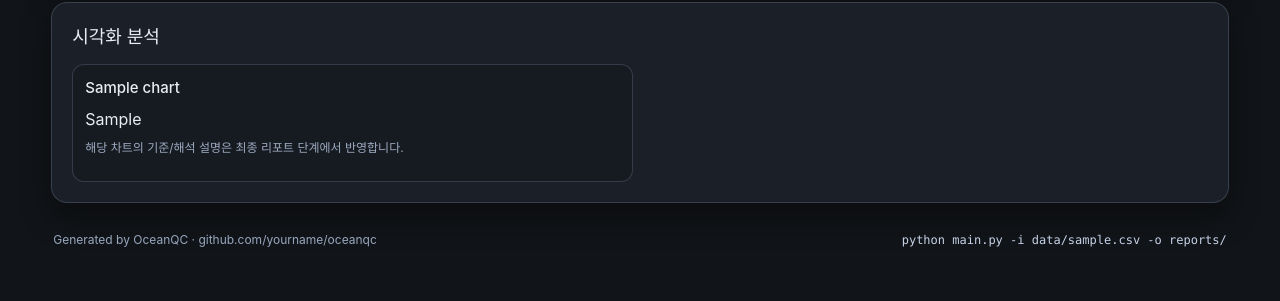
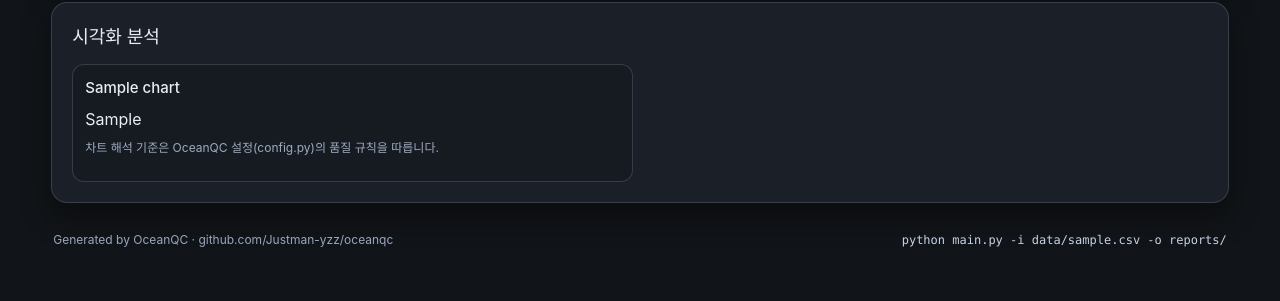
Before and after one commit to Justman-yzz/oceanqc, a Python web app: template templates/report_template.html in a window 1280 px wide. Shown: the part 741-1042 px from the top of the page. Run offline with Jinja, Linux system fonts and the light colour scheme; the template is opened without the code that fills it: most values are stand-ins (such as "Sample title", 1, 10 or a date in 2020); some libraries are stand-ins or nearby versions; some web fonts are replaced.

Commit message:
✨ feat: 리포트 차트 카드 해석 노트 및 메타 문구 정리

```diff
--- a/src/visualizer.py
+++ b/src/visualizer.py
@@ -158,7 +158,7 @@ def chart_quality_grade(quality_df: pd.DataFrame) -> go.Figure:
 
     _apply_dark_layout(
         fig,
-        title="관측소별 데이터 가용률 및 품질 등급",
+        title="",  # 카드 제목만 사용
         xaxis_title="데이터 가용률(%)",
         yaxis_title="관측소",
     )
--- a/templates/report_template.html
+++ b/templates/report_template.html
@@ -507,10 +507,28 @@
         <article class="chart-card">
           <h3 class="chart-title">{{ title }}</h3>
           {{ chart_html | safe }}
-          {% if title == "풍속-파고 관계 기반 이상치 확인" %}
-          <p class="ch-note">풍속-파고 상관에서 크게 벗어난 점(주황)은 도메인 이상치 탐지 결과와 교차 검증한 값입니다.</p>
+          {% if title == "관측소별 데이터 가용률 및 품질 등급" %}
+          <p class="ch-note">
+            막대 길이는 가용률(유효값 ÷ 전체 관측값 × 100)입니다.<br />
+            등급 기준: A ≥ 95%, B ≥ 90%, C ≥ 80%, D ≥ 70%, F &lt; 70%.
+          </p>
+          {% elif title == "날짜별 관측소 결측률 히트맵" %}
+          <p class="ch-note">
+            월 버튼으로 1~31일 일자별 결측률을 비교합니다.<br />
+            색이 진한 주황에 가까울수록 결측률이 높고, 연속된 진한 구간은 통신/센서 장애 가능성을 시사합니다.
+          </p>
+          {% elif title == "일별 평균 풍속 추이 (관측소별)" %}
+          <p class="ch-note">
+            실선은 안정 구간(결측률 10% 미만), 점선은 결측 주의 구간(10~50%)이며, 50% 이상은 선을 끊어 표시합니다.<br />
+            월별 버튼으로 주차(1~4주) 패턴 변화를 확인하고, 관측소별 상대 추세를 비교하세요.
+          </p>
+          {% elif title == "풍속-파고 관계 기반 이상치 확인" %}
+          <p class="ch-note">
+            주황 점은 최종 이상치로, 도메인 임계값과 통계(IQR)·교차검증 결과를 함께 반영한 값입니다.<br />
+            기본은 정상 범위 확대 화면이며, 버튼으로 전체 범위로 전환해 극단값 분포를 함께 확인할 수 있습니다.
+          </p>
           {% else %}
-          <p class="ch-note">해당 차트의 기준/해석 설명은 최종 리포트 단계에서 반영합니다.</p>
+          <p class="ch-note">차트 해석 기준은 OceanQC 설정(config.py)의 품질 규칙을 따릅니다.</p>
           {% endif %}
         </article>
         {% endfor %}
@@ -519,7 +537,7 @@
 
     <!-- 6) 푸터 -->
     <footer class="footer">
-      <div>Generated by OceanQC · github.com/yourname/oceanqc</div>
+      <div>Generated by OceanQC · github.com/Justman-yzz/oceanqc</div>
       <div class="mono">python main.py -i data/sample.csv -o reports/</div>
     </footer>
   </div>
```
